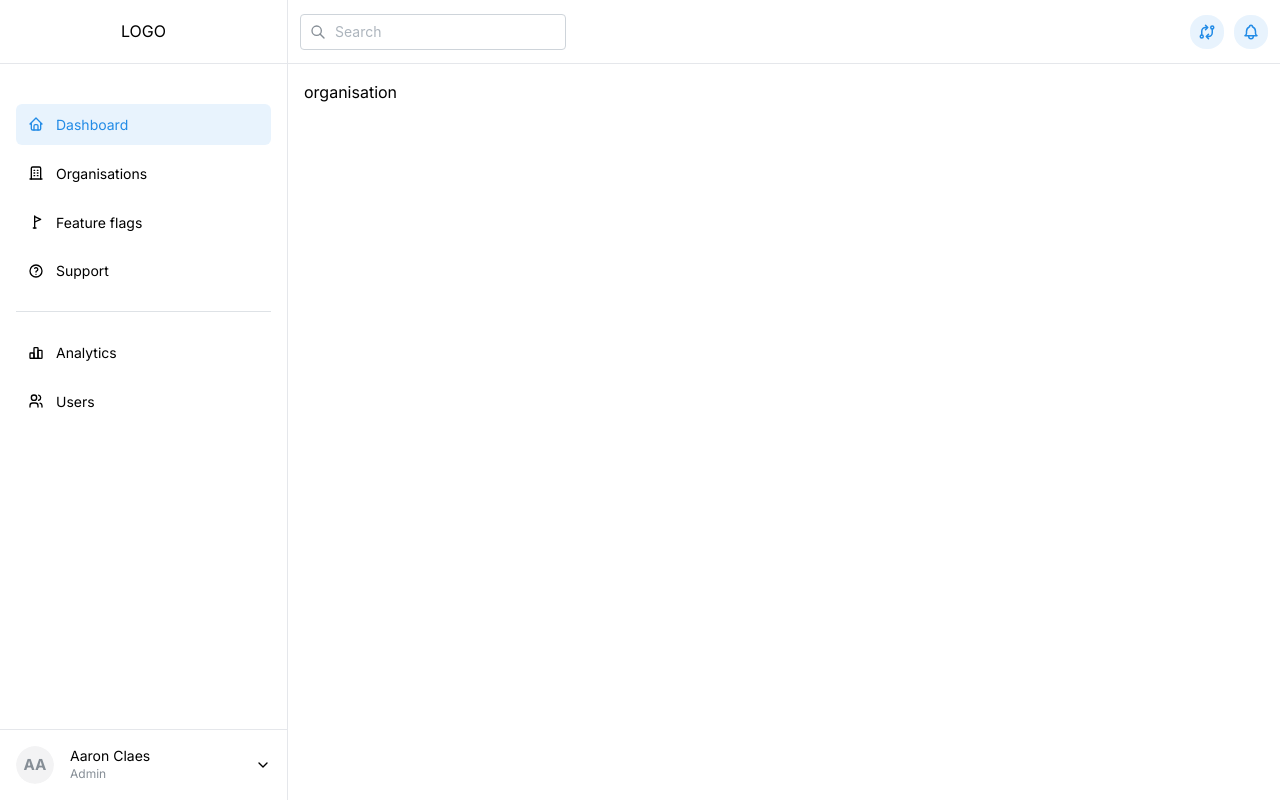
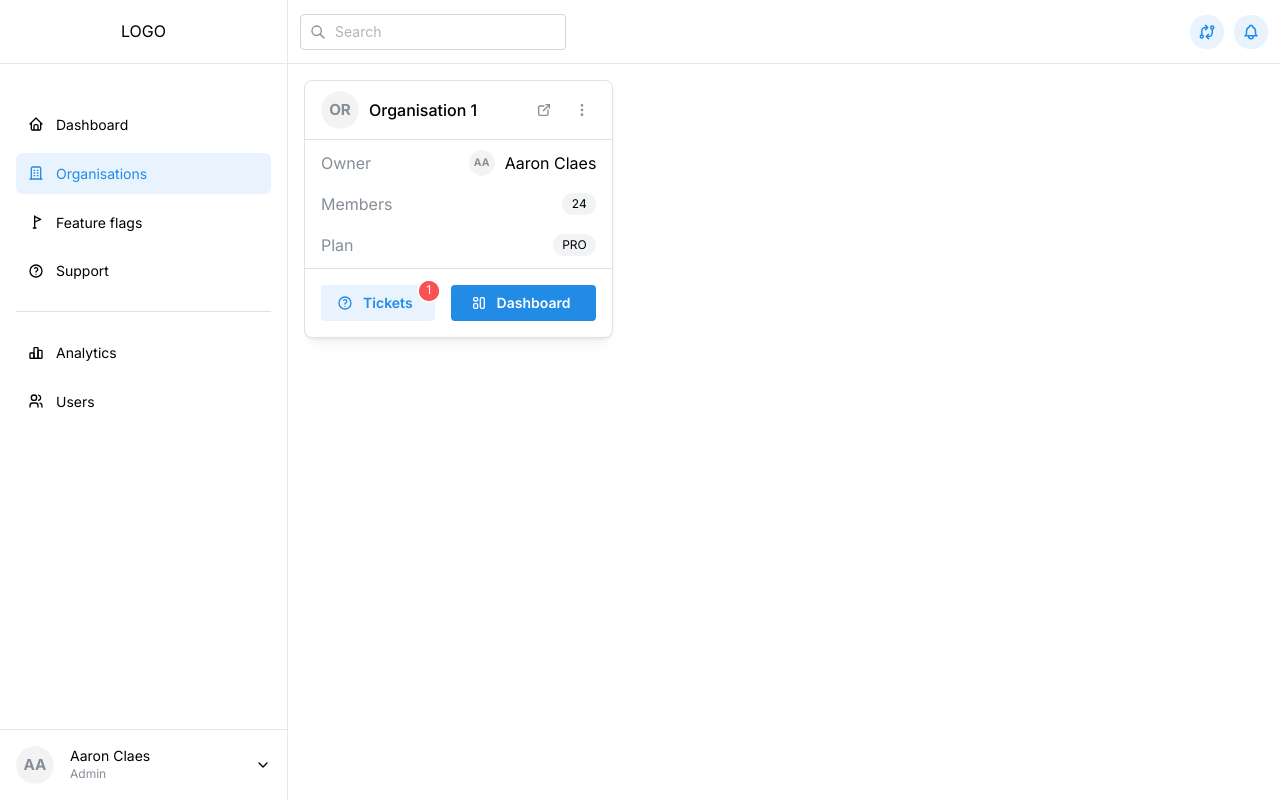
Before and after one commit to AaronClaes/org-manager, a Next.js app: page /dashboard/organisations in a window 1280 px wide. Built offline with nearby package versions, Linux system fonts and the light colour scheme.

Commit message:
feat: setup organisation page

```diff
--- /dev/null
+++ b/src/app/(main)/dashboard/_components/Navbar/NavItem.tsx
@@ -0,0 +1,32 @@
+"use client";
+
+import { NavLink } from "@mantine/core";
+import { type Icon, type IconProps } from "@tabler/icons-react";
+import Link from "next/link";
+import { usePathname } from "next/navigation";
+import { type ForwardRefExoticComponent, type RefAttributes } from "react";
+
+type NavItemProps = {
+  item: {
+    label: string;
+    href: string;
+    icon: ForwardRefExoticComponent<
+      Omit<IconProps, "ref"> & RefAttributes<Icon>
+    >;
+  };
+};
+
+export default function NavItem({ item }: NavItemProps) {
+  const pathname = usePathname();
+
+  return (
+    <NavLink
+      component={Link}
+      className="rounded-md"
+      label={item.label}
+      leftSection={<item.icon size={16} />}
+      href={item.href}
+      active={pathname === item.href}
+    />
+  );
+}
--- a/src/app/(main)/dashboard/_components/Navbar/index.tsx
+++ b/src/app/(main)/dashboard/_components/Navbar/index.tsx
@@ -1,3 +1,4 @@
+"use client";
 import {
   Avatar,
   Divider,
@@ -6,7 +7,6 @@ import {
   MenuDropdown,
   MenuItem,
   MenuTarget,
-  NavLink,
   Stack,
   Text,
 } from "@mantine/core";
@@ -22,7 +22,7 @@ import {
   IconUser,
   IconUsers,
 } from "@tabler/icons-react";
-import Link from "next/link";
+import NavItem from "./NavItem";
 
 const NAVITEMS = [
   {
@@ -33,17 +33,17 @@ const NAVITEMS = [
   {
     label: "Organisations",
     icon: IconBuilding,
-    href: "/dashboard/organisations/",
+    href: "/dashboard/organisations",
   },
   {
     label: "Feature flags",
     icon: IconPennant,
-    href: "/dashboard/feature-flags/",
+    href: "/dashboard/feature-flags",
   },
   {
     label: "Support",
     icon: IconHelp,
-    href: "/dashboard/support/",
+    href: "/dashboard/support",
   },
 ];
 
@@ -55,32 +55,22 @@ export default function Navbar() {
       </div>
       <nav className="mt-6 flex flex-col gap-2 p-4">
         {NAVITEMS.map((navItem) => {
-          return (
-            <NavLink
-              component={Link}
-              key={navItem.label}
-              className="rounded-md"
-              label={navItem.label}
-              leftSection={<navItem.icon size={16} />}
-              href={navItem.href}
-              active={navItem.href === "/dashboard"}
-            />
-          );
+          return <NavItem key={navItem.label} item={navItem} />;
         })}
         <Divider my="sm" />
-        <NavLink
-          component={Link}
-          className="rounded-md"
-          label="Analytics"
-          leftSection={<IconChartBar size={16} />}
-          href="/dashboard/analytics"
+        <NavItem
+          item={{
+            href: "/dashboard/analytics",
+            icon: IconChartBar,
+            label: "Analytics",
+          }}
         />
-        <NavLink
-          component={Link}
-          className="rounded-md"
-          label="Users"
-          leftSection={<IconUsers size={16} />}
-          href="/dashboard/users"
+        <NavItem
+          item={{
+            href: "/dashboard/users",
+            icon: IconUsers,
+            label: "Users",
+          }}
         />
       </nav>
       <Menu shadow="md" position="right-end">
--- a/src/app/(main)/dashboard/layout.tsx
+++ b/src/app/(main)/dashboard/layout.tsx
@@ -13,7 +13,7 @@ export default function DashboardLayout({ children }: DashboardLayoutProps) {
       <Navbar />
       <div className="flex w-full flex-col">
         <Topbar />
-        <ScrollArea type="auto" className="h-full p-4">
+        <ScrollArea type="auto" className="h-full max-w-[1600px] p-4">
           {children}
         </ScrollArea>
       </div>
--- /dev/null
+++ b/src/app/(main)/dashboard/organisations/_components/OrganisationCard.tsx
@@ -0,0 +1,117 @@
+import {
+  ActionIcon,
+  Avatar,
+  Button,
+  Card,
+  CardSection,
+  Group,
+  Indicator,
+  Menu,
+  MenuDropdown,
+  MenuItem,
+  MenuTarget,
+  Pill,
+  Stack,
+  Text,
+} from "@mantine/core";
+import {
+  IconChartBar,
+  IconDotsVertical,
+  IconExternalLink,
+  IconForbid,
+  IconHelp,
+  IconLayout,
+  IconPencil,
+} from "@tabler/icons-react";
+
+type OrganisationCardProps = {
+  organisation: {
+    name: string;
+    owner: {
+      name: string;
+    };
+    memberCount: number;
+    plan: "BASIC" | "PRO" | "ENTERPRISE";
+  };
+};
+
+export default function OrganisationCard({
+  organisation,
+}: OrganisationCardProps) {
+  return (
+    <Card withBorder shadow="sm" radius="md">
+      <CardSection withBorder inheritPadding py="xs">
+        <Group justify="space-between">
+          <Group gap="xs">
+            <Avatar>OR</Avatar>
+            <Text fw={500}>{organisation.name}</Text>
+          </Group>
+          <Group gap="xs">
+            <ActionIcon variant="subtle" color="gray">
+              <IconExternalLink size={16} />
+            </ActionIcon>
+            <Menu withinPortal position="bottom-end" shadow="sm">
+              <MenuTarget>
+                <ActionIcon variant="subtle" color="gray">
+                  <IconDotsVertical size={16} />
+                </ActionIcon>
+              </MenuTarget>
+
+              <MenuDropdown>
+                <MenuItem leftSection={<IconPencil size={14} />}>Edit</MenuItem>
+                <MenuItem leftSection={<IconChartBar size={14} />}>
+                  Analytics
+                </MenuItem>
+                <MenuItem leftSection={<IconForbid size={14} />} color="red">
+                  Disable
+                </MenuItem>
+              </MenuDropdown>
+            </Menu>
+          </Group>
+        </Group>
+      </CardSection>
+      <CardSection withBorder inheritPadding py="xs">
+        <Stack>
+          <Group justify="space-between">
+            <Text c="dimmed">Owner</Text>
+            <Group gap="xs">
+              <Avatar size="sm">AA</Avatar>
+              <Text>{organisation.owner.name}</Text>
+            </Group>
+          </Group>
+          <Group justify="space-between">
+            <Text c="dimmed">Members</Text>
+            <Pill>{organisation.memberCount}</Pill>
+          </Group>
+          <Group justify="space-between">
+            <Text c="dimmed">Plan</Text>
+            <Pill>{organisation.plan}</Pill>
+          </Group>
+        </Stack>
+      </CardSection>
+      <CardSection withBorder inheritPadding py="md">
+        <Group>
+          <Indicator
+            className="flex-1"
+            size={24}
+            offset={6}
+            color="red"
+            withBorder
+            label="1"
+          >
+            <Button
+              className="w-full"
+              leftSection={<IconHelp size={16} />}
+              variant="light"
+            >
+              Tickets
+            </Button>
+          </Indicator>
+          <Button leftSection={<IconLayout size={16} />} className="flex-1">
+            Dashboard
+          </Button>
+        </Group>
+      </CardSection>
+    </Card>
+  );
+}
--- a/src/app/(main)/dashboard/organisations/page.tsx
+++ b/src/app/(main)/dashboard/organisations/page.tsx
@@ -1,3 +1,28 @@
+import { SimpleGrid } from "@mantine/core";
+import OrganisationCard from "./_components/OrganisationCard";
+
+const organisations = [
+  {
+    name: "Organisation 1",
+    owner: {
+      name: "Aaron Claes",
+    },
+    memberCount: 24,
+    plan: "PRO",
+  },
+] as const;
+
 export default function OrganisationsPage() {
-  return <>organisation</>;
+  return (
+    <>
+      <SimpleGrid cols={3}>
+        {organisations.map((organisation) => (
+          <OrganisationCard
+            organisation={organisation}
+            key={organisation.name}
+          />
+        ))}
+      </SimpleGrid>
+    </>
+  );
 }
```
